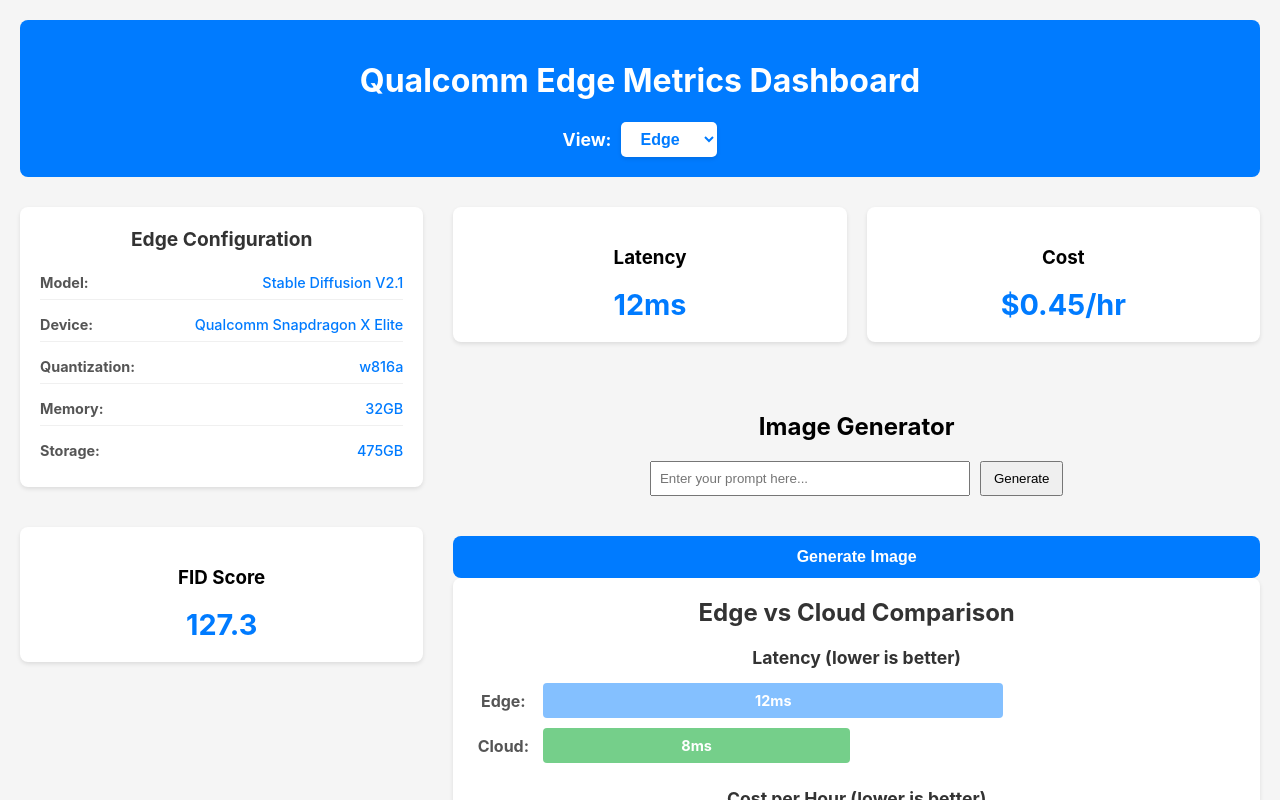
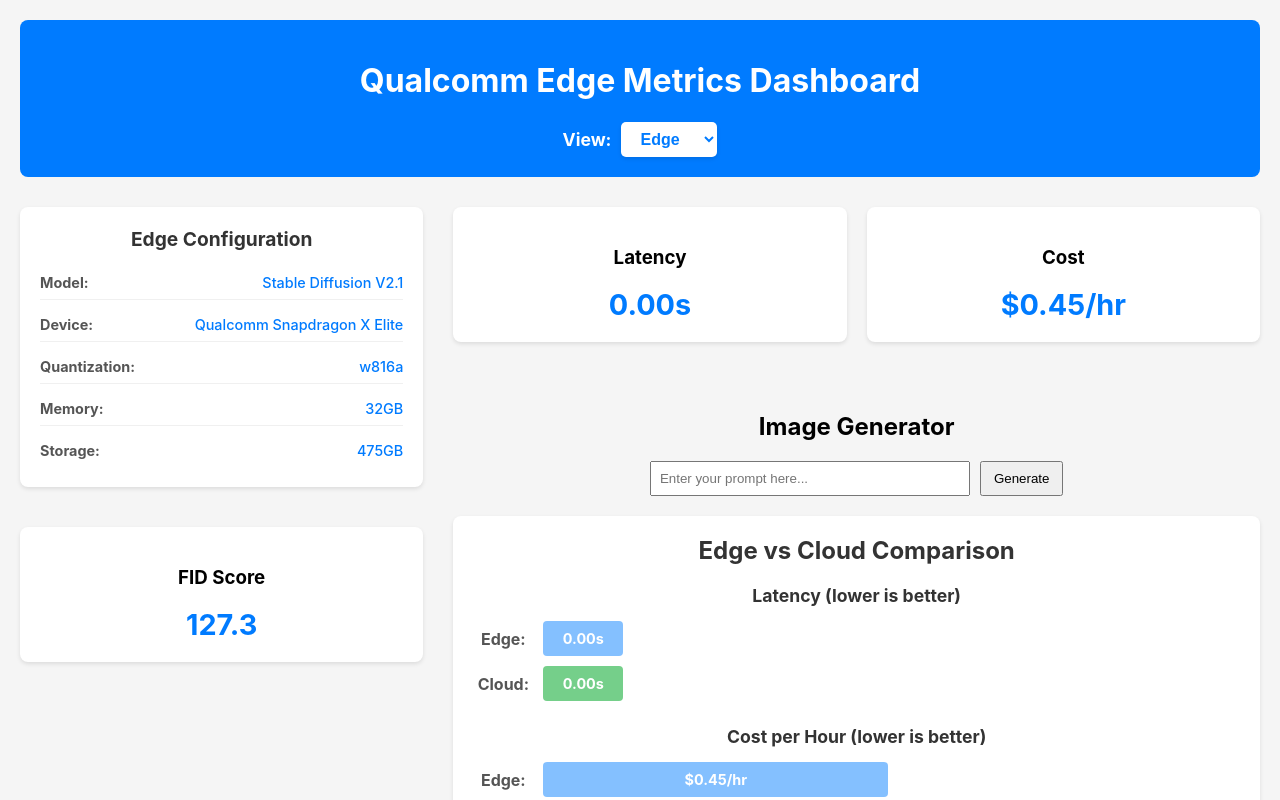
Before and after one commit to mdawn65/qualcomm-interface, a React (Create React App) app in the folder simple-dashboard/: page / in a window 1280 px wide. Shown: the top 800 px of the page. Built offline with nearby package versions, Linux system fonts and the light colour scheme.

Commit message:
Add latency metric successfully for Edge, add stopwatch successfully

```diff
--- a/simple-dashboard/src/App.js
+++ b/simple-dashboard/src/App.js
@@ -1,21 +1,18 @@
-import React, { useState } from 'react';
+import React, { useState, useCallback } from 'react';
 import './App.css';
 import PromptGenerator from './PromptGenerator';
 
 function App() {
   const [selectedView, setSelectedView] = useState('Edge');
-  const [prompt, setPrompt] = useState('');
-  const [loading, setLoading] = useState(false);
-  const [imageUrl, setImageUrl] = useState(null);
 
-  const [edgeMetrics] = useState({
-    networkLatency: 12,
+  const [edgeMetrics, setEdgeMetrics] = useState({
+    networkLatency: 0,
     cost: 0.45,
     fidScore: 127.3
   });
 
-  const [cloudMetrics] = useState({
-    networkLatency: 8,
+  const [cloudMetrics, setCloudMetrics] = useState({
+    networkLatency: 0,
     cost: 0.78,
     fidScore: 89.7
   });
@@ -41,28 +38,26 @@
 
   const handleViewChange = (event) => setSelectedView(event.target.value);
 
-  const handleSubmitPrompt = () => {
-    if (!prompt.trim()) return;
-    setLoading(true);
-    setImageUrl(null);
+  // Stable callback for latency calculation
+  const handleLatencyCalculated = useCallback((latencyInSeconds, view) => {
+    console.log('[App] ========== LATENCY CALCULATED ==========');
+    console.log('[App] Latency:', latencyInSeconds, 'seconds');
+    console.log('[App] View:', view);
 
-    fetch('http://localhost:5000/generate/', {
-      method: 'POST',
-      headers: { 'Content-Type': 'application/json' },
-      body: JSON.stringify({ prompt, num_steps: 20 })
-    })
-      .then(async (res) => {
-        if (!res.ok) throw new Error('Failed to generate image');
-        const blob = await res.blob();
-        const url = URL.createObjectURL(blob);
-        setImageUrl(url);
-      })
-      .catch((err) => {
-        console.error('Run error:', err);
-        alert('Error generating image');
-      })
-      .finally(() => setLoading(false));
-  };
+    if (view === 'Edge') {
+      setEdgeMetrics((prev) => {
+        const updated = { ...prev, networkLatency: latencyInSeconds };
+        console.log('[App] Updated Edge metrics:', updated);
+        return updated;
+      });
+    } else {
+      setCloudMetrics((prev) => {
+        const updated = { ...prev, networkLatency: latencyInSeconds };
+        console.log('[App] Updated Cloud metrics:', updated);
+        return updated;
+      });
+    }
+  }, []);
 
   return (
     <div className="App">
@@ -92,32 +87,20 @@
                 <span className="info-value">{currentInfo.model}</span>
               </div>
               <div className="info-item">
-                <span className="info-label">
-                  {selectedView === 'Edge' ? 'Device:' : 'Service:'}
-                </span>
-                <span className="info-value">
-                  {selectedView === 'Edge' ? currentInfo.device : currentInfo.service}
-                </span>
+                <span className="info-label">{selectedView === 'Edge' ? 'Device:' : 'Service:'}</span>
+                <span className="info-value">{selectedView === 'Edge' ? currentInfo.device : currentInfo.service}</span>
               </div>
               <div className="info-item">
                 <span className="info-label">Quantization:</span>
                 <span className="info-value">{currentInfo.quantization}</span>
               </div>
               <div className="info-item">
-                <span className="info-label">
-                  {selectedView === 'Edge' ? 'Memory:' : 'GPU:'}
-                </span>
-                <span className="info-value">
-                  {selectedView === 'Edge' ? currentInfo.memory : currentInfo.gpu}
-                </span>
+                <span className="info-label">{selectedView === 'Edge' ? 'Memory:' : 'GPU:'}</span>
+                <span className="info-value">{selectedView === 'Edge' ? currentInfo.memory : currentInfo.gpu}</span>
               </div>
               <div className="info-item">
-                <span className="info-label">
-                  {selectedView === 'Edge' ? 'Storage:' : 'Region:'}
-                </span>
-                <span className="info-value">
-                  {selectedView === 'Edge' ? currentInfo.storage : currentInfo.region}
-                </span>
+                <span className="info-label">{selectedView === 'Edge' ? 'Storage:' : 'Region:'}</span>
+                <span className="info-value">{selectedView === 'Edge' ? currentInfo.storage : currentInfo.region}</span>
               </div>
             </div>
           </div>
@@ -132,7 +115,7 @@
           <div className="metrics-grid-small">
             <div className="metric-card">
               <h3>Latency</h3>
-              <div className="metric-value">{currentMetrics.networkLatency}ms</div>
+              <div className="metric-value">{currentMetrics.networkLatency.toFixed(2)}s</div>
             </div>
 
             <div className="metric-card">
@@ -142,28 +125,10 @@
           </div>
 
           {/* Prompt Generator */}
-          <PromptGenerator onGenerate={(p) => setPrompt(p)} />
-
-          {/* Generate Button + Image Display */}
-          <div style={{ marginTop: '20px' }}>
-            <button
-              onClick={handleSubmitPrompt}
-              className="submit-button"
-              disabled={loading}
-            >
-              {loading ? 'Generating...' : 'Generate Image'}
-            </button>
-          </div>
-
-          {imageUrl && (
-            <div style={{ marginTop: '20px' }}>
-              <img
-                src={imageUrl}
-                alt="Generated"
-                style={{ maxWidth: '100%', borderRadius: '8px' }}
-              />
-            </div>
-          )}
+          <PromptGenerator
+            selectedView={selectedView}
+            onLatencyCalculated={handleLatencyCalculated}
+          />
 
           {/* Comparison Charts */}
           <div className="chart-container">
@@ -175,14 +140,20 @@
                 <div className="bar-container">
                   <div className="bar-wrapper">
                     <span className="bar-label">Edge:</span>
-                    <div className="bar edge-bar" style={{width: `${(edgeMetrics.networkLatency / 20) * 100}%`}}>
-                      {edgeMetrics.networkLatency}ms
+                    <div
+                      className="bar edge-bar"
+                      style={{ width: `${(edgeMetrics.networkLatency / 20) * 100}%` }}
+                    >
+                      {edgeMetrics.networkLatency.toFixed(2)}s
                     </div>
                   </div>
                   <div className="bar-wrapper">
                     <span className="bar-label">Cloud:</span>
-                    <div className="bar cloud-bar" style={{width: `${(cloudMetrics.networkLatency / 20) * 100}%`}}>
-                      {cloudMetrics.networkLatency}ms
+                    <div
+                      className="bar cloud-bar"
+                      style={{ width: `${(cloudMetrics.networkLatency / 20) * 100}%` }}
+                    >
+                      {cloudMetrics.networkLatency.toFixed(2)}s
                     </div>
                   </div>
                 </div>
@@ -194,13 +165,19 @@
                 <div className="bar-container">
                   <div className="bar-wrapper">
                     <span className="bar-label">Edge:</span>
-                    <div className="bar edge-bar" style={{width: `${(edgeMetrics.cost / 1) * 100}%`}}>
+                    <div
+                      className="bar edge-bar"
+                      style={{ width: `${(edgeMetrics.cost / 1) * 100}%` }}
+                    >
                       ${edgeMetrics.cost}/hr
                     </div>
                   </div>
                   <div className="bar-wrapper">
                     <span className="bar-label">Cloud:</span>
-                    <div className="bar cloud-bar" style={{width: `${(cloudMetrics.cost / 1) * 100}%`}}>
+                    <div
+                      className="bar cloud-bar"
+                      style={{ width: `${(cloudMetrics.cost / 1) * 100}%` }}
+                    >
                       ${cloudMetrics.cost}/hr
                     </div>
                   </div>
@@ -213,13 +190,19 @@
                 <div className="bar-container">
                   <div className="bar-wrapper">
                     <span className="bar-label">Edge:</span>
-                    <div className="bar edge-bar" style={{width: `${(edgeMetrics.fidScore / 150) * 100}%`}}>
+                    <div
+                      className="bar edge-bar"
+                      style={{ width: `${(edgeMetrics.fidScore / 150) * 100}%` }}
+                    >
                       {edgeMetrics.fidScore}
                     </div>
                   </div>
                   <div className="bar-wrapper">
                     <span className="bar-label">Cloud:</span>
-                    <div className="bar cloud-bar" style={{width: `${(cloudMetrics.fidScore / 150) * 100}%`}}>
+                    <div
+                      className="bar cloud-bar"
+                      style={{ width: `${(cloudMetrics.fidScore / 150) * 100}%` }}
+                    >
                       {cloudMetrics.fidScore}
                     </div>
                   </div>
--- a/simple-dashboard/src/PromptGenerator.jsx
+++ b/simple-dashboard/src/PromptGenerator.jsx
@@ -1,17 +1,32 @@
-import React, { useState } from "react";
+import React, { useState, useRef, useEffect } from "react";
+import { useLatencyTracker } from "./useLatencyTracker";
 
-const PromptGenerator = () => {
+const PromptGenerator = ({ selectedView, onLatencyCalculated }) => {
   const [prompt, setPrompt] = useState("");
   const [imageUrl, setImageUrl] = useState(null);
   const [loading, setLoading] = useState(false);
 
+  // Use the latency tracker hook
+  const {
+    imageRef,
+    handleImageLoad,
+    handleImageError,
+    startTracking,
+    resetTracking
+  } = useLatencyTracker(imageUrl, onLatencyCalculated);
+
   const generateImage = async () => {
     if (!prompt.trim()) return;
 
+    console.log('[PromptGenerator] Generate button clicked');
     setLoading(true);
     setImageUrl(null);
 
+    // Start tracking latency when button is clicked
+    startTracking(selectedView);
+
     try {
+      console.log('[PromptGenerator] Fetching image from server...');
       const response = await fetch("http://localhost:5000/generate/", {
         method: "POST",
         headers: { "Content-Type": "application/json" },
@@ -25,15 +40,20 @@
         throw new Error("Failed to generate image");
       }
 
+      console.log('[PromptGenerator] Received response, creating blob...');
       const blob = await response.blob();
       const url = URL.createObjectURL(blob);
+      console.log('[PromptGenerator] Blob URL created, setting image URL...');
+
+      // Display the image - latency tracker will handle tracking when it loads
       setImageUrl(url);
+      setLoading(false);
     } catch (error) {
-      console.error(error);
+      console.error('[PromptGenerator] Error:', error);
       alert("Error generating image.");
+      setLoading(false);
+      resetTracking();
     }
-
-    setLoading(false);
   };
 
   return (
@@ -60,8 +80,11 @@
       {imageUrl && (
         <div style={{ marginTop: 20 }}>
           <img
+            ref={imageRef}
             src={imageUrl}
             alt="generated"
+            onLoad={handleImageLoad}
+            onError={handleImageError}
             style={{ width: "400px", borderRadius: "8px" }}
           />
         </div>
--- /dev/null
+++ b/simple-dashboard/src/useLatencyTracker.js
@@ -0,0 +1,160 @@
+import { useRef, useEffect } from 'react';
+
+/**
+ * Custom hook to track end-to-end latency from button click to image display
+ *
+ * @param {string} imageUrl - The URL of the image to track
+ * @param {Function} onLatencyCalculated - Callback when latency is calculated
+ *                                          Receives (latencyInSeconds, view)
+ */
+export function useLatencyTracker(imageUrl, onLatencyCalculated) {
+  const imageRef = useRef(null);
+  const trackingDataRef = useRef(null); // { startTime, view, calculated }
+
+  /**
+   * Start tracking latency - call this when the user clicks the generate button
+   * @param {string} view - The view at the time of submission ('Edge' or 'Cloud')
+   */
+  const startTracking = (view) => {
+    console.log('[LatencyTracker] START TRACKING - View:', view);
+    trackingDataRef.current = {
+      startTime: performance.now(),
+      view: view,
+      calculated: false
+    };
+    console.log('[LatencyTracker] Start time:', trackingDataRef.current.startTime);
+  };
+
+  /**
+   * Reset tracking state - call this on errors
+   */
+  const resetTracking = () => {
+    console.log('[LatencyTracker] RESET TRACKING');
+    trackingDataRef.current = null;
+  };
+
+  /**
+   * Calculate and report latency
+   */
+  const calculateLatency = () => {
+    const data = trackingDataRef.current;
+
+    if (!data) {
+      console.warn('[LatencyTracker] No tracking data!');
+      return;
+    }
+
+    if (data.calculated) {
+      console.log('[LatencyTracker] Already calculated, skipping');
+      return;
+    }
+
+    data.calculated = true;
+    const elapsedMs = performance.now() - data.startTime;
+    const elapsedSeconds = (elapsedMs / 1000).toFixed(2);
+    const latency = parseFloat(elapsedSeconds);
+
+    console.log('[LatencyTracker] ===== IMAGE LOADED =====');
+    console.log('[LatencyTracker] Latency:', latency, 'seconds');
+    console.log('[LatencyTracker] View:', data.view);
+    console.log('[LatencyTracker] Calling callback...');
+
+    if (onLatencyCalculated) {
+      onLatencyCalculated(latency, data.view);
+      console.log('[LatencyTracker] Callback called');
+    } else {
+      console.error('[LatencyTracker] No callback provided!');
+    }
+  };
+
+  /**
+   * Handle image load event
+   */
+  const handleImageLoad = (e) => {
+    console.log('[LatencyTracker] onLoad EVENT FIRED');
+    console.log('[LatencyTracker] Event:', e);
+    calculateLatency();
+  };
+
+  /**
+   * Handle image error
+   */
+  const handleImageError = () => {
+    console.error('[LatencyTracker] Image error');
+    resetTracking();
+  };
+
+  // Watch for image element and attach listeners
+  useEffect(() => {
+    if (!imageUrl) {
+      return;
+    }
+
+    console.log('[LatencyTracker] ===== IMAGE URL SET =====');
+    console.log('[LatencyTracker] URL:', imageUrl);
+    console.log('[LatencyTracker] Tracking data:', trackingDataRef.current);
+
+    if (!trackingDataRef.current) {
+      console.error('[LatencyTracker] ERROR: No tracking data when image URL set!');
+      return;
+    }
+
+    // Reset calculated flag for new image
+    trackingDataRef.current.calculated = false;
+
+    // Wait for DOM to update, then check image
+    const checkAndAttach = () => {
+      const img = imageRef.current;
+      console.log('[LatencyTracker] Checking image element...');
+      console.log('[LatencyTracker] Image ref:', img);
+
+      if (!img) {
+        console.error('[LatencyTracker] ERROR: Image ref is null!');
+        return;
+      }
+
+      console.log('[LatencyTracker] Image found!');
+      console.log('[LatencyTracker] - src:', img.src);
+      console.log('[LatencyTracker] - complete:', img.complete);
+      console.log('[LatencyTracker] - naturalHeight:', img.naturalHeight);
+      console.log('[LatencyTracker] - naturalWidth:', img.naturalWidth);
+
+      // Attach load listener directly
+      const loadHandler = () => {
+        console.log('[LatencyTracker] Direct load listener fired!');
+        calculateLatency();
+      };
+
+      img.addEventListener('load', loadHandler, { once: true });
+      console.log('[LatencyTracker] Load listener attached');
+
+      // If already loaded, calculate immediately
+      if (img.complete && img.naturalHeight !== 0) {
+        console.log('[LatencyTracker] Image already loaded, calculating now');
+        // Use setTimeout to ensure it happens after the listener is attached
+        setTimeout(() => {
+          if (!trackingDataRef.current?.calculated) {
+            calculateLatency();
+          }
+        }, 0);
+      } else {
+        console.log('[LatencyTracker] Image not loaded yet, waiting for load event');
+      }
+    };
+
+    // Check after React renders
+    const timeoutId = setTimeout(checkAndAttach, 50);
+
+    return () => {
+      clearTimeout(timeoutId);
+    };
+  }, [imageUrl, onLatencyCalculated]);
+
+  return {
+    imageRef,
+    handleImageLoad,
+    handleImageError,
+    startTracking,
+    resetTracking
+  };
+}
```
